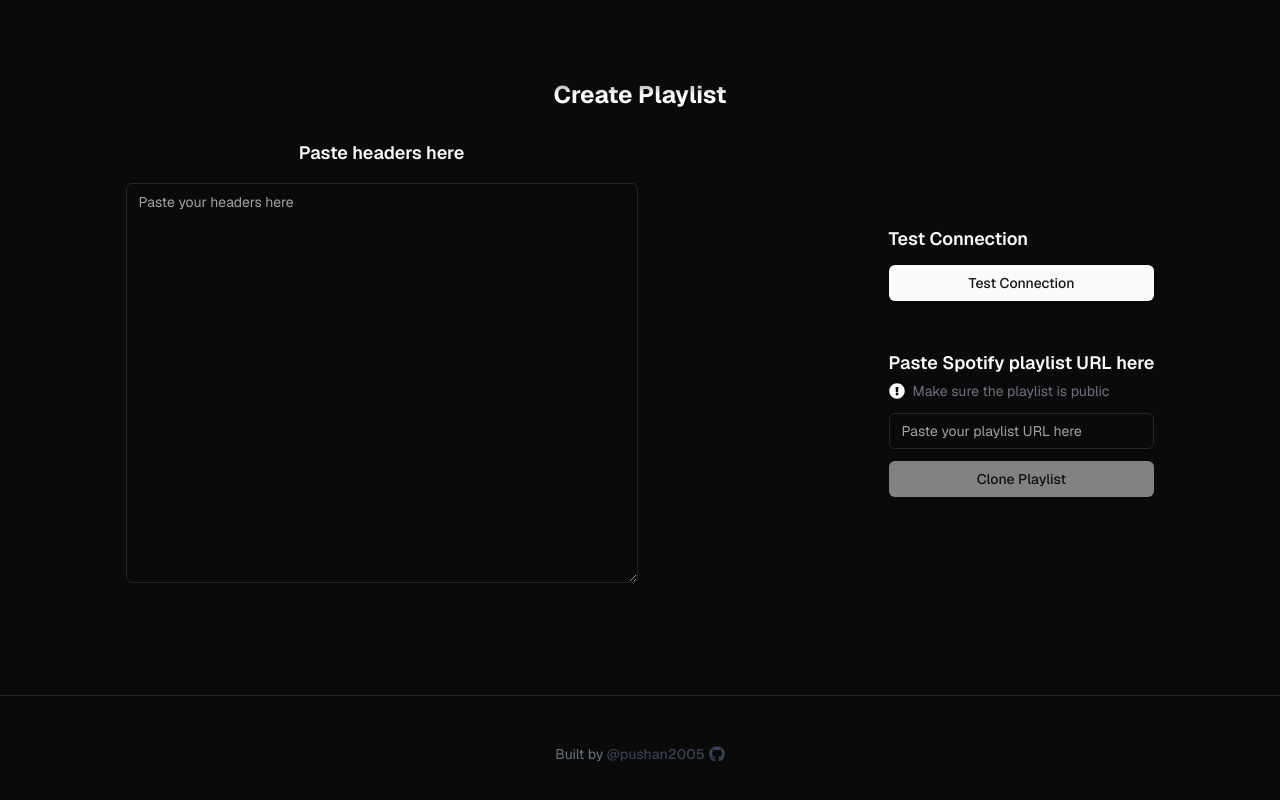
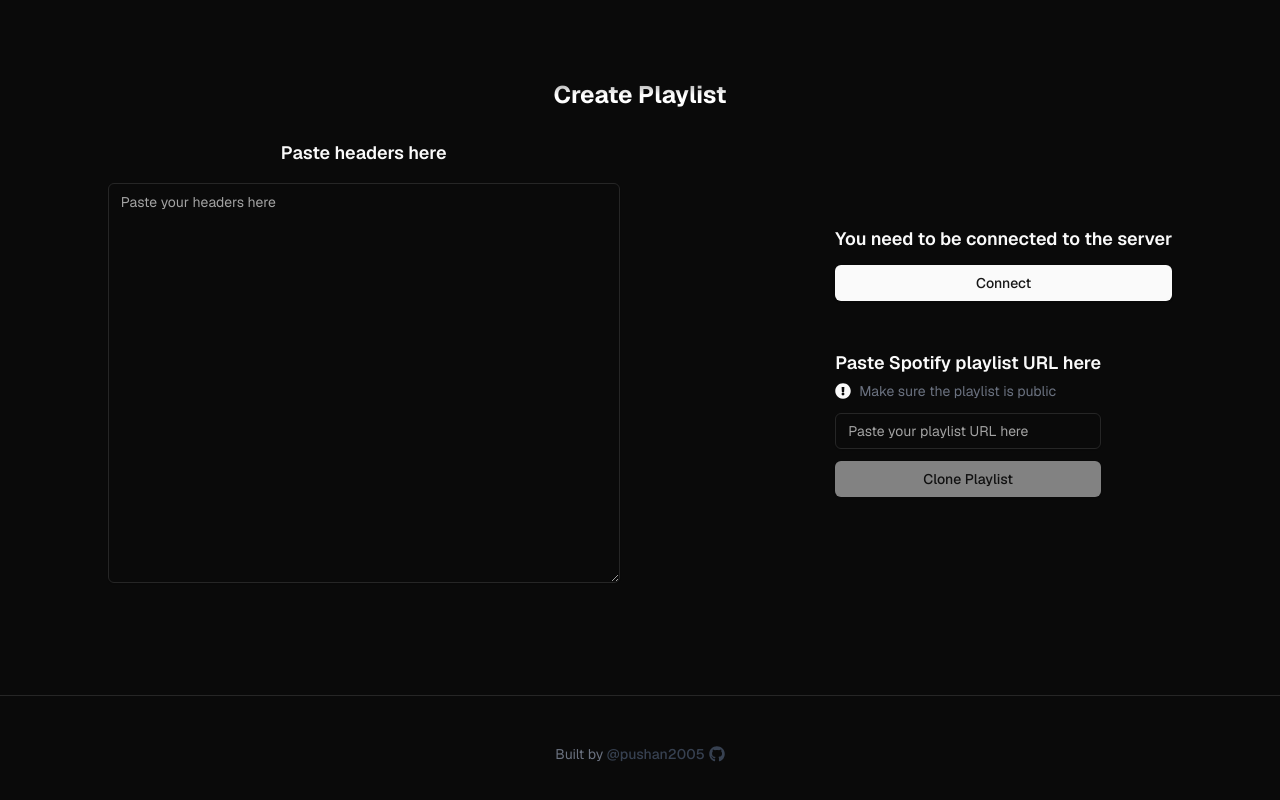
Before and after one commit to Yanni-X/SpotTransfer, a React (Vite) app in the folder frontend/: page /create-playlist in a window 1280 px wide. Shown: the part 875-1675 px from the top of the page. Built offline with nearby package versions, Linux system fonts and the light colour scheme.

Commit message:
changed server connection UI

```diff
--- a/frontend/src/components/create-playlist/input-fields.tsx
+++ b/frontend/src/components/create-playlist/input-fields.tsx
@@ -106,7 +106,7 @@ export default function InputFields() {
                     <div className="flex flex-col w-full gap-3 items-center justify-center">
                         <div className="space-y-1 w-full">
                             <h1 className="text-lg font-semibold w-full">
-                                Test Connection
+                                You need to be connected to the server
                             </h1>
                             {serverOnline && (
                                 <p className="text-green-500 text-sm">
@@ -123,13 +123,13 @@ export default function InputFields() {
                                     className="w-full"
                                     onClick={testConnection}
                                 >
-                                    Test Connection
+                                    Connect
                                 </Button>
                             </AlertDialogTrigger>
                             <AlertDialogContent>
                                 <AlertDialogHeader>
                                     <AlertDialogTitle>
-                                        Testing connection...
+                                        Requesting connection...
                                     </AlertDialogTitle>
                                     <AlertDialogDescription>
                                         Please wait till the server comes
```
